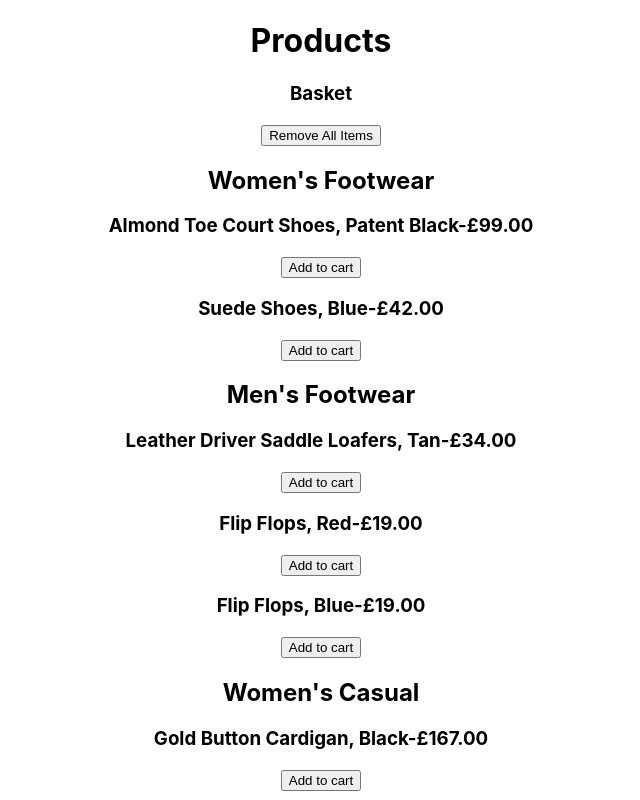
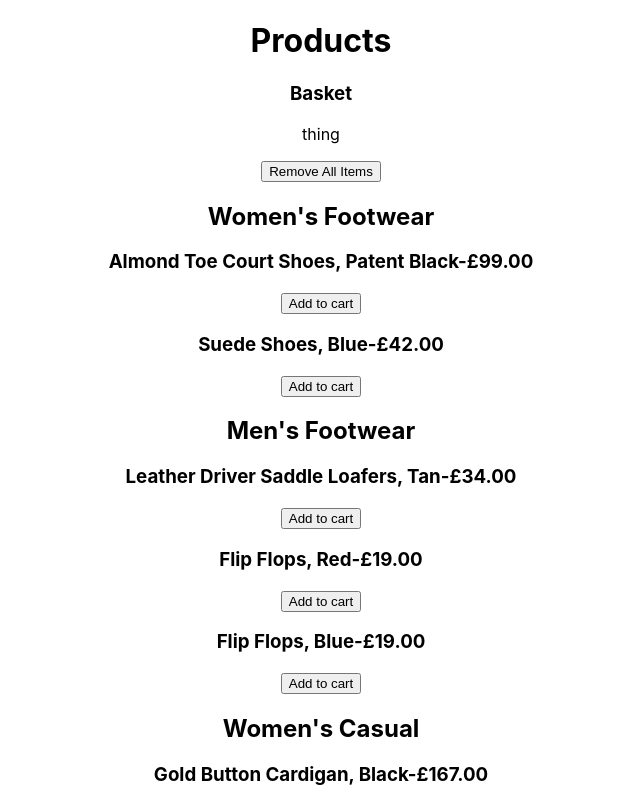
Before and after one commit to Rupieeroo/web-shop, a React (Create React App) app: page / in a window 1280 px wide. Shown: the top 800 px of the page, without its empty margins (319-959 px from the left). Built offline with nearby package versions, Linux system fonts and the light colour scheme.

Commit message:
tested displaying and removing item in basket

```diff
--- a/src/components/basket.js
+++ b/src/components/basket.js
@@ -3,6 +3,10 @@ import React from 'react';
 const Basket = (props) => (
   <div className="basket">
     <h3>Basket</h3>
+    {props.basket === 0 && <p className="empty__message">Shopping cart is empty.</p>}
+    {props.basket.map((item, index) => (
+      <p key={index + 1}>{item.item}</p>
+    ))}
     <button
       onClick={props.handleEmptyBasket}
     >Remove All Items</button>
--- a/src/components/products.js
+++ b/src/components/products.js
@@ -12,11 +12,11 @@ export default class Products extends React.Component {
   state = {
     basket: [{ item: "thing" }],
     selectedItem: undefined
-  }
+  };
 
   static defaultProps = {
         title: 'Products',
-    }
+    };
 
     handleEmptyBasket = () => {
       console.log(this.state.basket);
@@ -24,6 +24,18 @@ export default class Products extends React.Component {
       console.log('basket has been emptied');
     };
 
+    componentDidMount() {
+    try {
+      const json = localStorage.getItem('basket');
+      const basket = JSON.parse(json);
+
+      if (basket) {
+        this.setState(() => ({ basket }));
+      }
+    } catch (e) {
+      //do nothing at all
+    }
+  }
 
   render() {
     return (
```
